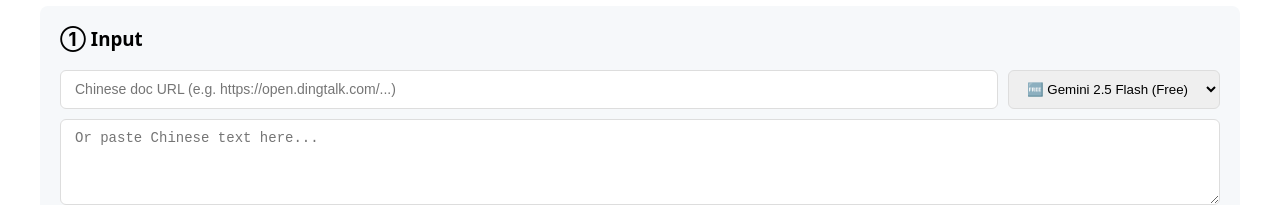
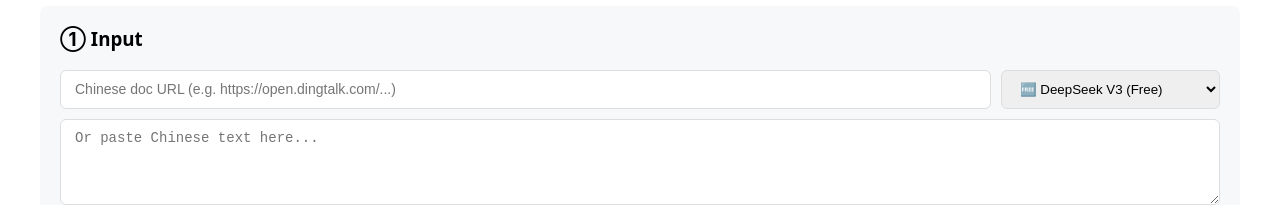
Before and after one commit to Rachel-osso/translation-agent, a Next.js app: page / in a window 1280 px wide. Shown: the part 159-364 px from the top of the page. Built offline with nearby package versions, Linux system fonts and the light colour scheme.

Commit message:
Update page.js

```diff
--- a/app/page.js
+++ b/app/page.js
@@ -7,7 +7,7 @@ export default function TranslationAgent() {
   const [rawText, setRawText] = useState('');
   const [segments, setSegments] = useState([]);
   const [stats, setStats] = useState(null);
-  const [engine, setEngine] = useState('gemini');
+  const [engine, setEngine] = useState('deepseek');
   const [enUrl, setEnUrl] = useState('');
   const [alignResult, setAlignResult] = useState(null);
   const [chatMessages, setChatMessages] = useState([]);
@@ -109,9 +109,10 @@ export default function TranslationAgent() {
         <div style={{ display: 'flex', gap: 10, marginBottom: 10 }}>
           <input value={sourceUrl} onChange={(e) => setSourceUrl(e.target.value)} placeholder="Chinese doc URL (e.g. https://open.dingtalk.com/...)" style={{ flex: 1, padding: '10px 14px', borderRadius: 6, border: '1px solid #ddd', fontSize: 14 }} />
           <select value={engine} onChange={(e) => setEngine(e.target.value)} style={{ padding: '10px 14px', borderRadius: 6, border: '1px solid #ddd' }}>
-            <option value="gemini">🆓 Gemini 2.5 Flash (Free)</option>
+            <option value="deepseek">🆓 DeepSeek V3 (Free)</option>
+            <option value="gemini">🌏 Gemini Flash (Overseas)</option>
             <option value="openai">💰 OpenAI GPT-4o (Paid)</option>
-            <option value="custom">🔧 Custom (Custom)</option>
+            <option value="custom">🔧 Custom Engine</option>
           </select>
         </div>
         <textarea value={rawText} onChange={(e) => setRawText(e.target.value)} placeholder="Or paste Chinese text here..." rows={4} style={{ width: '100%', padding: '10px 14px', borderRadius: 6, border: '1px solid #ddd', fontSize: 14, resize: 'vertical', boxSizing: 'border-box' }} />
```
